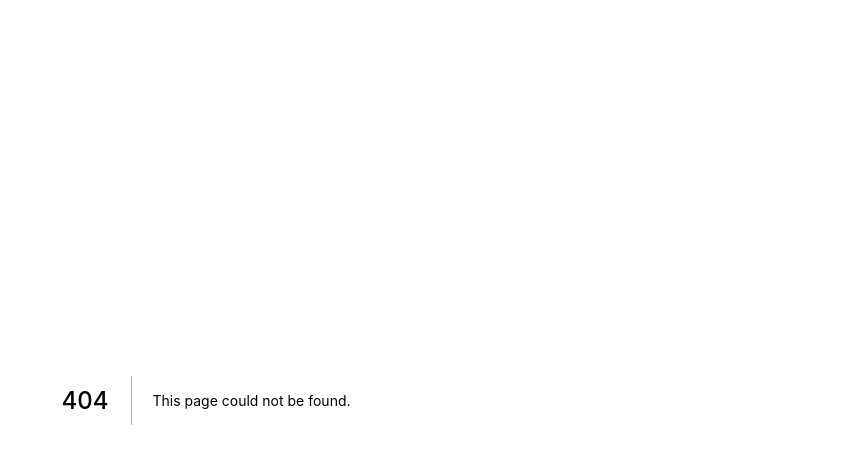
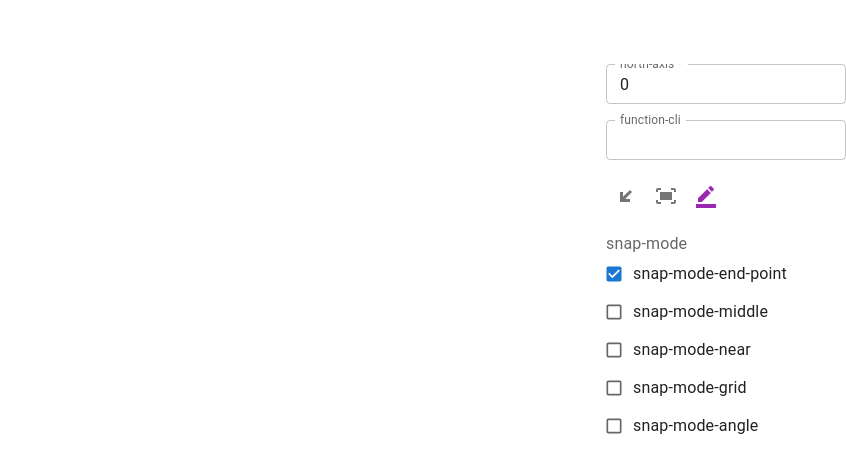
Before and after one commit to baues/building-editor-2d, a Next.js app: page /InputSidebar in a window 1280 px wide. Before the commit this address had no page. Shown: the top 472 px of the page, without its empty margins (434-1280 px from the left). Built offline with nearby package versions, Linux system fonts and the light colour scheme.

Commit message:
Update react to 18

```diff
--- a/package.json
+++ b/package.json
@@ -19,10 +19,10 @@
     "mui-color": "^2.0.0-beta.2",
     "next": "^12.0.7",
     "p5": "^1.4.0",
-    "react": "^17.0.2",
+    "react": "^18.0.2",
     "react-dnd": "^16.0.1",
     "react-dnd-html5-backend": "^16.0.1",
-    "react-dom": "^17.0.2"
+    "react-dom": "^18.0.2"
   },
   "devDependencies": {
     "@types/jest": "^27.4.1",
--- a/pages/EditPlansContext.tsx
+++ b/pages/EditPlansContext.tsx
@@ -47,7 +47,7 @@ interface EditPlansProviderProps {
 
 export function EditPlansProvider({ children }: EditPlansProviderProps): React.ReactElement {
   const [floor, setFloor] = useState<string>(initialState.floor);
-  const [northAxis, setNorthAxisAction] = useState<number | ''>(initialNorthAxis);
+  const [northAxis, setNorthAxis] = useState<number | ''>(0);
   const [editFunction, setEditFunction] = useState<string>(initialState.editFunction);
   const [snapMode, setSnapMode] = useState<SnapMode>(initialState.snapMode);
   const [layers, setLayers] = useState<Layer[]>(initialState.layers);
--- /dev/null
+++ b/pages/InputSidebar.tsx
@@ -0,0 +1,156 @@
+import React from 'react';
+import Stack from '@mui/material/Stack';
+import Button from '@mui/material/Button';
+import TextField from '@mui/material/TextField';
+import FormControlLabel from '@mui/material/FormControlLabel';
+import FormControl from '@mui/material/FormControl';
+import FormLabel from '@mui/material/FormLabel';
+import FormGroup from '@mui/material/FormGroup';
+import Checkbox from '@mui/material/Checkbox';
+import Sidebar from './Sidebar';
+import { useEditPlansContext } from './EditPlansContext';
+import { Autocomplete, IconButton, Tooltip } from '@mui/material';
+import { BorderColor, FitScreen, TransitEnterexit } from '@mui/icons-material';
+import Box from '@mui/material/Box';
+import { editorFunction } from '../src/EditorFunction';
+
+type SnapModeControlProp = {
+  name: string;
+  label: string;
+  checked: boolean;
+};
+
+function NorthAxisInput(): JSX.Element {
+  const { northAxis, northAxisError, setNorthAxis } = useEditPlansContext();
+
+  if (northAxis === '') {
+    setNorthAxis(0);
+  }
+
+  return <TextField
+    id="northAxis"
+    label='north-axis'
+    type="number"
+    variant="outlined"
+    required
+    size='small'
+    error={!!northAxisError}
+    helperText={northAxisError}
+    value={northAxis}
+    onChange={(e) => setNorthAxis(e.target.value ? Number(e.target.value) : '')} />;
+}
+
+function SnapModeControl(prop: SnapModeControlProp): JSX.Element {
+  const { snapMode, setSnapMode } = useEditPlansContext();
+
+  return (
+    <FormControlLabel
+      label={prop.label}
+      control={<Checkbox
+        name={prop.name}
+        size="small"
+        checked={prop.checked}
+        onChange={(e) => setSnapMode({ ...snapMode, [e.target.name]: e.target.checked })} />}
+    />
+  );
+}
+
+function SnapModeCheckBoxes(): JSX.Element {
+  const { snapMode } = useEditPlansContext();
+  const { endPoint, near, middle, grid, angle } = snapMode;
+
+  return <FormControl component="fieldset">
+    <FormLabel component="legend">snap-mode</FormLabel>
+    <FormGroup>
+      <Box>
+        <SnapModeControl name="endPoint" label="snap-mode-end-point" checked={endPoint} />
+        <SnapModeControl name="middle" label="snap-mode-middle" checked={middle} />
+        <SnapModeControl name="near" label="snap-mode-near" checked={near} />
+        <SnapModeControl name="grid" label="snap-mode-grid" checked={grid} />
+        <SnapModeControl name="angle" label="snap-mode-angle" checked={angle} />
+      </Box>
+    </FormGroup>
+  </FormControl>;
+}
+
+function EditFunctionButtons(): JSX.Element {
+  const { editFunction, setEditFunction } = useEditPlansContext();
+
+  function clickEditFunctionIcon(command: string): void {
+    setEditFunction(command);
+    (document.getElementById('functionCLI') as HTMLInputElement).value = command;
+  }
+
+  return (
+    <Box>
+      <Tooltip title={editorFunction['Select'].caption}>
+        <IconButton onClick={() => clickEditFunctionIcon('Select')}>
+          {editFunction === "Select" ? <TransitEnterexit color='secondary' /> : <TransitEnterexit />}
+        </IconButton>
+      </Tooltip>
+      <Tooltip title={editorFunction['ZoomExtendAll'].caption}>
+        <IconButton onClick={() => clickEditFunctionIcon('ZoomExtendAll')}>
+          {editFunction === "ZoomExtendAll" ? <FitScreen color='secondary' /> : <FitScreen />}
+        </IconButton>
+      </Tooltip>
+      <Tooltip title={editorFunction['AddRectangle'].caption}>
+        <IconButton onClick={() => clickEditFunctionIcon('AddRectangle')}>
+          {editFunction === "AddRectangle" ? <BorderColor color='secondary' /> : <BorderColor />}
+        </IconButton>
+      </Tooltip>
+    </Box>
+  );
+}
+
+function EditFunctionCLI(): JSX.Element {
+  const { setEditFunction, setActive } = useEditPlansContext();
+
+  function changeCommand(command: string): void {
+    const isCommandExist = editorFunction[command] === undefined ? false : true;
+    if (isCommandExist) {
+      setEditFunction(command);
+    } else if (command === "" || command === null) {
+    } else {
+      alert('command-not-found' + command);
+    }
+  }
+
+  const commandList: string[] = Object.keys(editorFunction).filter((key) => editorFunction[key].isCommand === true);
+
+  return (
+    <Box>
+      <Autocomplete
+        id="functionCLI"
+        clearOnEscape
+        autoComplete
+        includeInputInList
+        freeSolo
+        size='small'
+        options={commandList}
+        onFocus={() => setActive(false)}
+        onBlur={() => setActive(true)}
+        onChange={(_event, value) => changeCommand(value!)}
+        renderInput={(params) => <TextField
+          {...params}
+          label='function-cli'
+          variant="outlined"
+          InputLabelProps={{ shrink: true }}
+        />}
+      />
+    </Box>
+  );
+}
+
+export default function InputSidebar(): React.ReactElement {
+
+  return (
+    <Sidebar anchor="right">
+      <Stack direction="column" spacing={2}>
+        <NorthAxisInput />
+        <EditFunctionCLI />
+        <EditFunctionButtons />
+        <SnapModeCheckBoxes />
+      </Stack>
+    </Sidebar>
+  );
+}
--- a/pages/Sidebar/Sidebar.tsx
+++ b/pages/Sidebar/Sidebar.tsx
@@ -12,10 +12,15 @@ import Slide from '@mui/material/Slide';
 import { TransitionProps } from '@mui/material/transitions';
 import CloseIcon from '@mui/icons-material/Close';
 import MenuOpenIcon from '@mui/icons-material/MenuOpen';
-import { useWindowSize, useMobile } from 'src/utils/useWindowSize';
+import { useMobile } from './useWindowSize';
 import { SidebarProvider, useSidebarContext } from './SidebarContext';
+import dynamic from 'next/dynamic';
 
-export const baseSidebarWidth = 240;
+export const baseSidebarWidth = 240
+
+const useWindowSize = dynamic(() => import('./useWindowSize'), {
+  ssr: false,
+});
 
 const Transition = React.forwardRef(function Transition(props: TransitionProps & { children: React.ReactElement }, ref: React.Ref<unknown>) {
   return <Slide direction="up" ref={ref} {...props} />;
--- /dev/null
+++ b/pages/Sidebar/useWindowSize.ts
@@ -0,0 +1,64 @@
+import { useEffect, useState, useCallback } from 'react';
+import { useTheme } from '@mui/material/styles';
+import useMediaQuery from '@mui/material/useMediaQuery';
+
+export function useEventListener(eventName: string, handler: (arg0: any) => void, element: Window | Document | HTMLCanvasElement = window): void {
+  useEffect(() => {
+    element.addEventListener(eventName, handler);
+
+    return (): void => {
+      element.removeEventListener(eventName, handler);
+    };
+  }, [element, eventName, handler]);
+}
+
+interface WindowSize {
+  width: number;
+  height: number;
+}
+
+export function useWindowSize(): WindowSize {
+  const [windowSize, setWindowSize] = useState<WindowSize>({ width: window?.innerWidth, height: window?.innerHeight });
+
+  function onWindowResize(): void {
+    setWindowSize({ width: window?.innerWidth, height: window?.innerHeight });
+  }
+
+  useEventListener('resize', onWindowResize);
+
+  return windowSize;
+}
+
+export function useMobile(): boolean {
+  const theme = useTheme();
+  return useMediaQuery(theme.breakpoints.down('md'));
+}
+
+export function useLarge(): boolean {
+  const theme = useTheme();
+  return useMediaQuery(theme.breakpoints.up('lg'));
+}
+
+interface ParentSize {
+  ref: (node: any) => void;
+  width: number | undefined;
+  height: number | undefined;
+}
+
+export function useParentSize(): ParentSize {
+  const [height, setHeight] = useState<number | undefined>(undefined);
+  const [width, setWidth] = useState<number | undefined>(undefined);
+
+  const ref = useCallback((node: HTMLElement) => {
+    if (node !== null) {
+      setHeight(node.getBoundingClientRect().height);
+      setWidth(node.getBoundingClientRect().width);
+    }
+  }, []);
+
+  return {
+    ref,
+    width,
+    height,
+  };
+}
--- a/pages/index.tsx
+++ b/pages/index.tsx
@@ -1,7 +1,11 @@
 import { EditPlansProvider } from './EditPlansContext';
 import NavSidebar from './NavSidebar';
 import InputSidebar from './InputSidebar';
-import EditPlansCanvas from './EditPlansCanvas';
+import dynamic from 'next/dynamic';
+
+const EditPlansCanvas = dynamic(() => import('./EditPlansCanvas'), {
+  ssr: false,
+});
 
 export default function EditPlans(): React.ReactElement {
   return (
```
Also changed, not shown: pages/EditPlansCanvas.tsx (+6 -8 lines), 1 other file (tests, documents, lock files or other folders).
